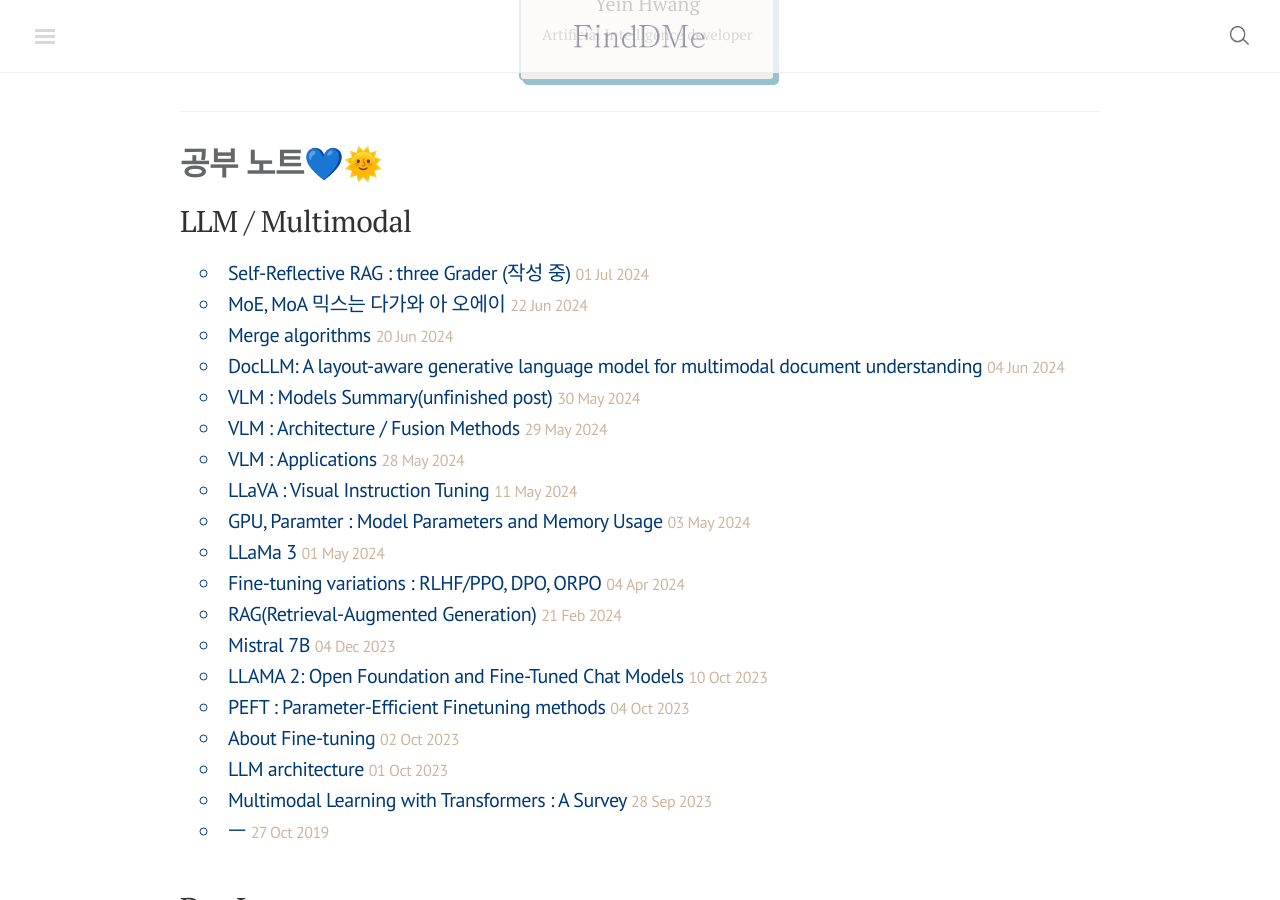
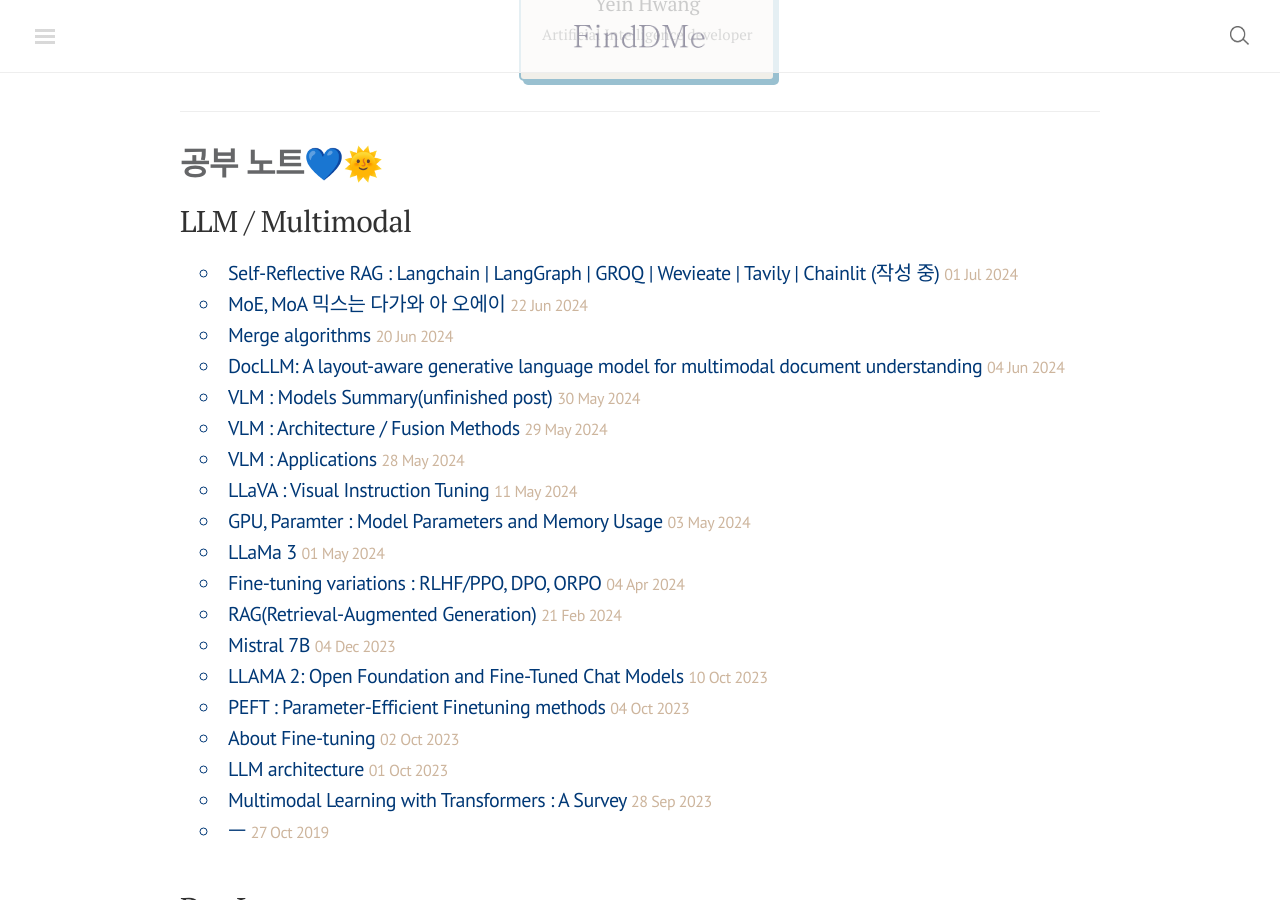
Before and after one commit to finddme/finddme.github.io, a Jekyll site: the page built from index.html, in a window 1280 px wide and 900 px high, scrolled down 379 px. Built offline with Jekyll 4.4.1, drawn with Linux system fonts in a browser that asks for light colours; nearby versions of some CDN libraries; comment, search, counter and statistics services are not loaded.

Commit message:
Update 2024-07-01-self_ref_rag.md

```diff
--- a/_posts/2024-07-01-self_ref_rag.md
+++ b/_posts/2024-07-01-self_ref_rag.md
@@ -1,5 +1,5 @@
 ---
-title: "Self-Reflective RAG : three Grader (작성 중)"
+title: "Self-Reflective RAG : Langchain | LangGraph | GROQ | Wevieate | Tavily | Chainlit (작성 중)"
 category: LLM / Multimodal
 tag: Multimodal
 ---
```
